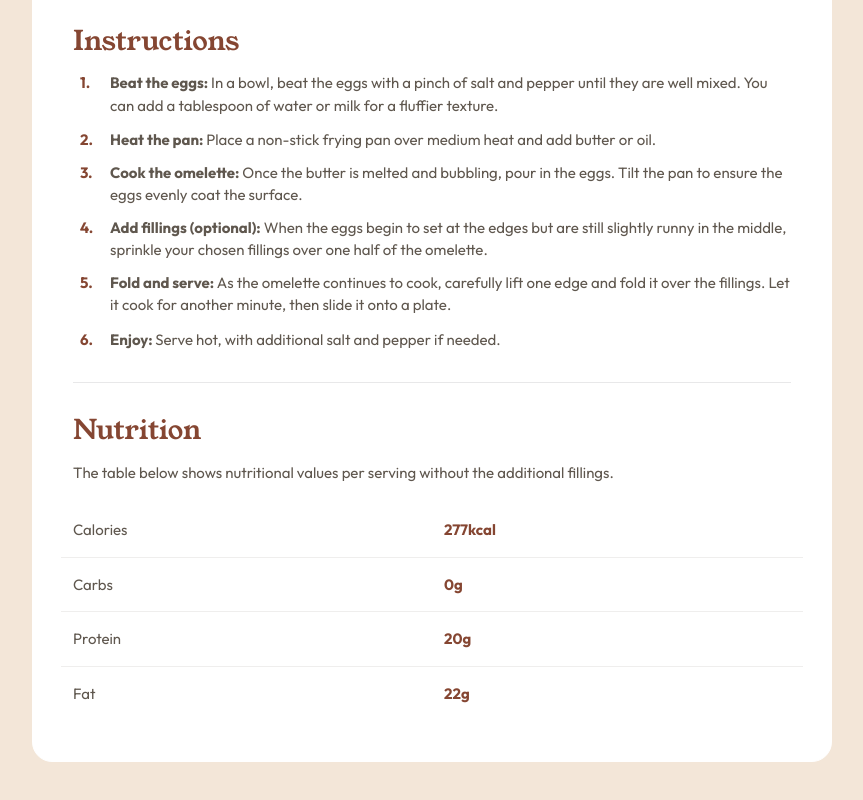
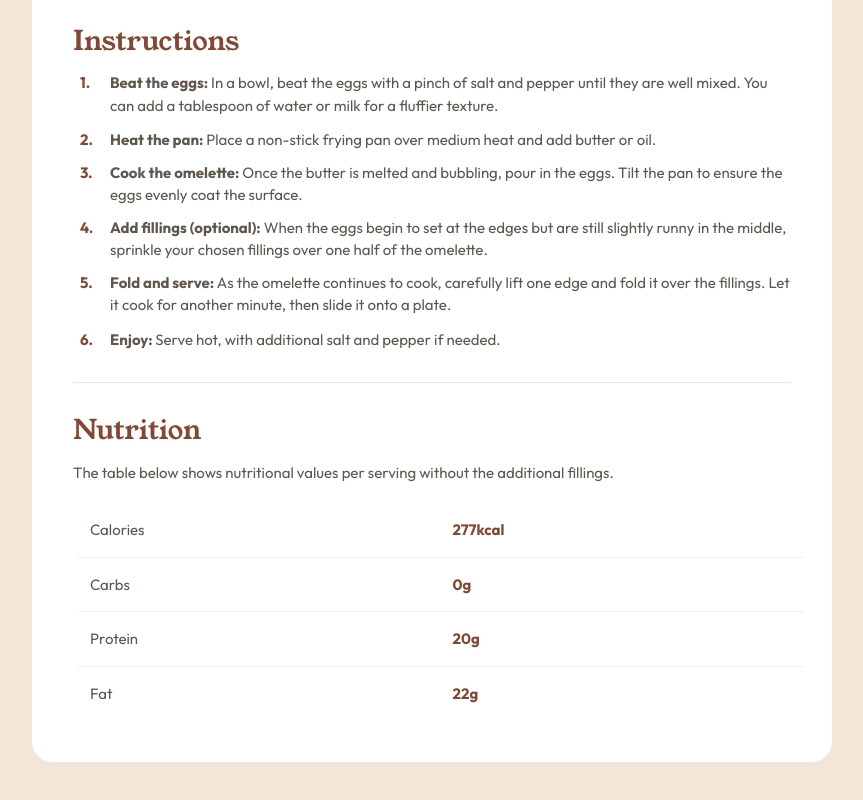
Before and after one commit to KollerJacq/recipe-page-responsive, a plain HTML site: page index.html in a window 1280 px wide. Shown: the part 1017-1817 px from the top of the page, without its empty margins (208-1071 px from the left). Drawn offline with nearby package versions, Linux system fonts and the light colour scheme.

Commit message:
some small adjustments

```diff
--- a/index.html
+++ b/index.html
@@ -134,7 +134,8 @@
           The table below shows nutritional values per serving without the
           additional fillings.
         </p>
-        <ul class="nutrition">
+        <ul>
+          <div class="nutrition">
             <li class="row">
               <div class="col">Calories</div>
               <div class="col nutri">277kcal</div>
@@ -157,6 +158,7 @@
               <div class="col">Fat</div>
               <div class="col nutri">22g</div>
             </li>
+          </div>
         </ul>
       </div>
     </div>
--- a/style.css
+++ b/style.css
@@ -99,6 +99,7 @@ hr {
 .nutrition {
   font-size: 15px;
   padding: 0;
+  margin-left: -15px;
 }
 .nutrition-paragraph {
   font-size: 15px;
```
Lines whose indentation alone changed are shown as unchanged.
